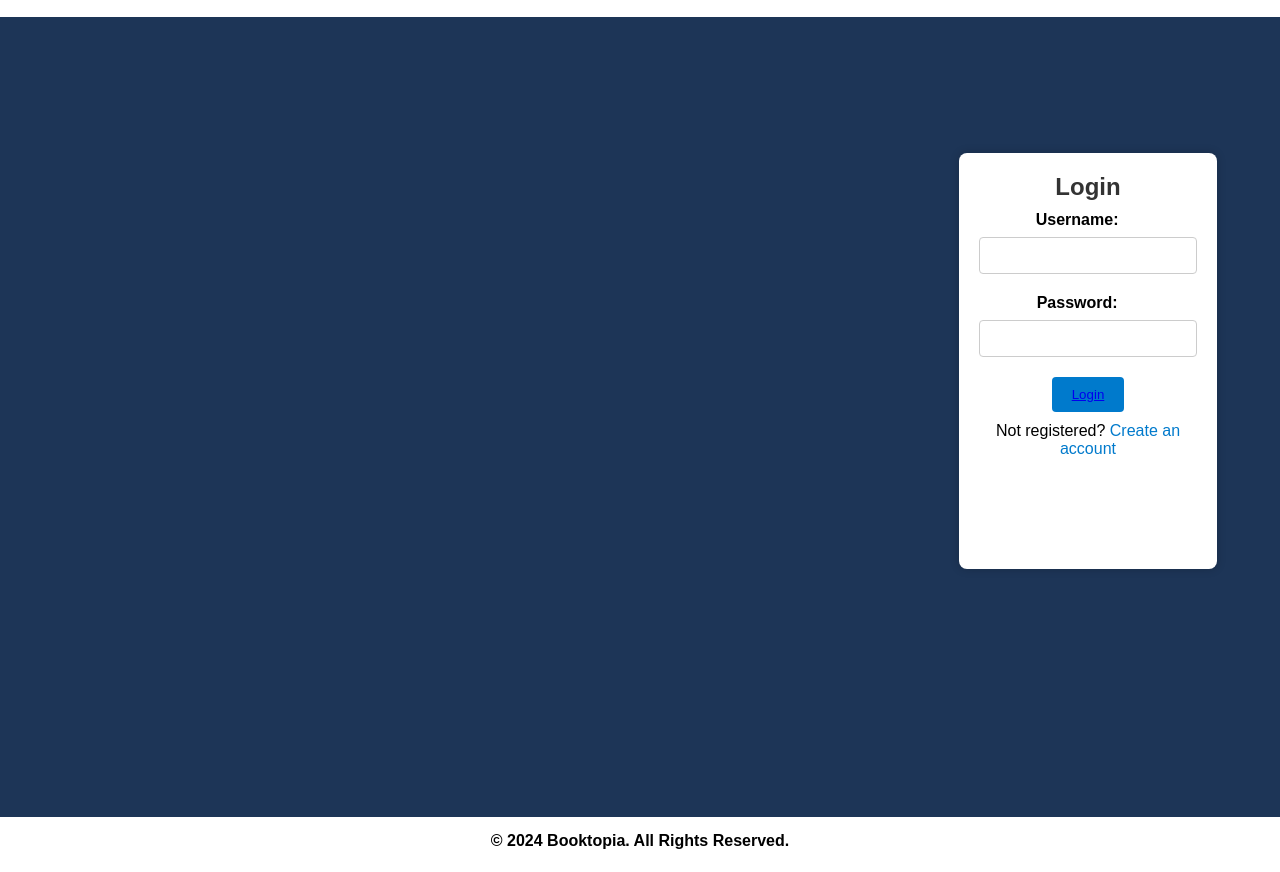
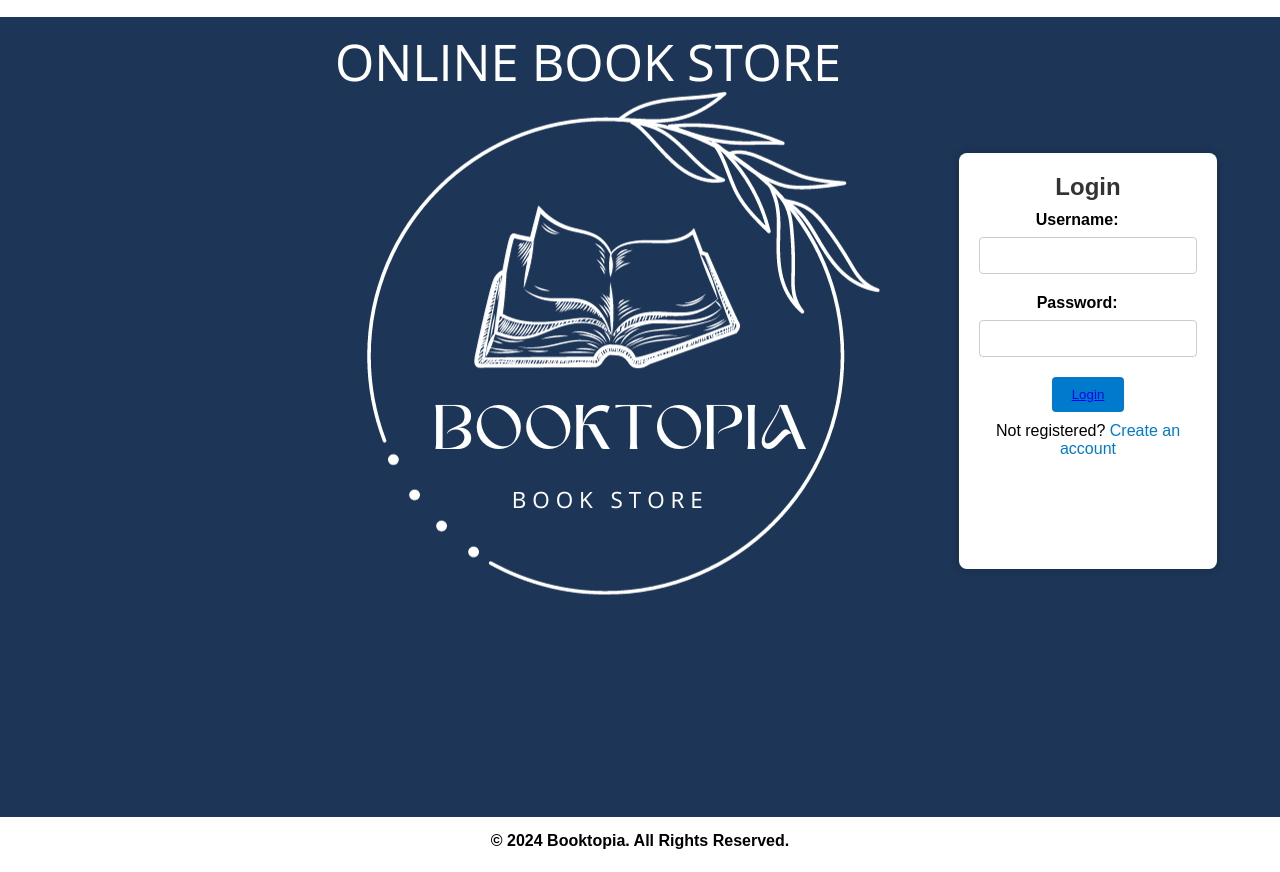
Before and after one commit to PKdivyesh1/pj1, a plain HTML site: page index.html in a window 1280 px wide. Shown: the part 63-935 px from the top of the page. Drawn offline with Linux system fonts and the light colour scheme.

Commit message:
Update bookstore.css

```diff
--- a/bookstore.css
+++ b/bookstore.css
@@ -7,7 +7,7 @@
 body {
     background-color: #1d3557;
     font-family: Arial, sans-serif;
-    background-image: url(bookstorebg.png) ;
+    background-image: url(bookstore.png) ;
     background-repeat: no-repeat;
 
 }
```
